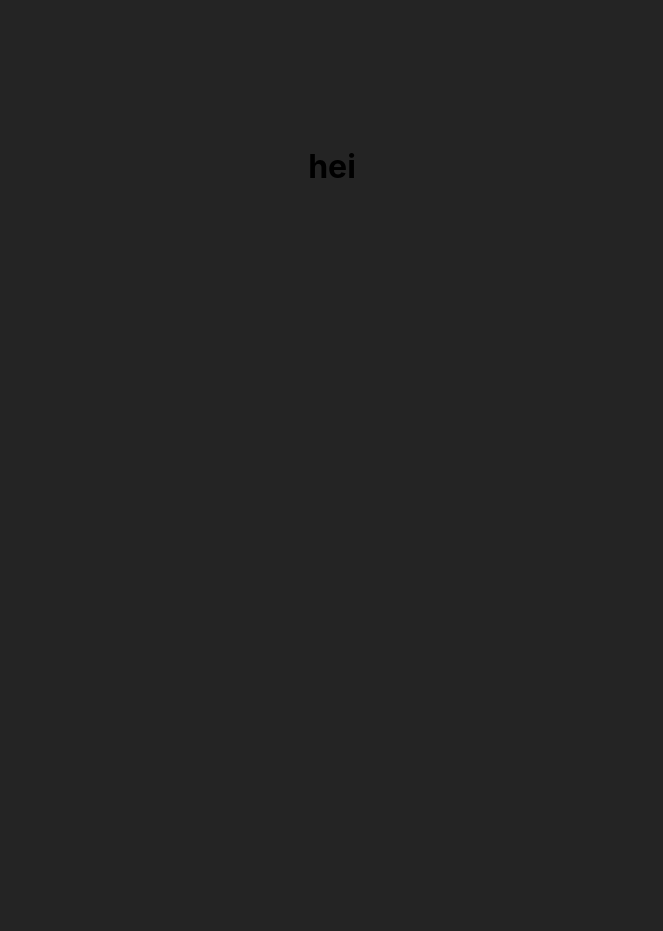
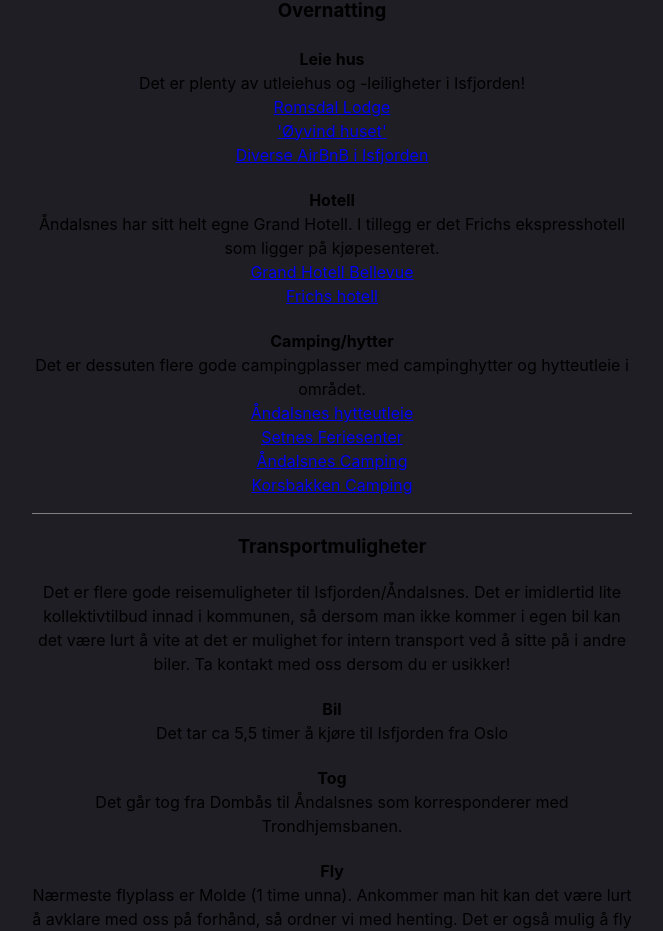
Before and after one commit to Henriksive/isabelleoghenrik, a React (Vite) app: page / in a window 1280 px wide. Shown: the part 233-1164 px from the top of the page, without its empty margins (308-971 px from the left). Before the commit the page ends 800 px from the top, so only its background shows below. Built offline with nearby package versions, Linux system fonts and the light colour scheme.

Commit message:
Legg til informasjon

```diff
--- a/src/App.css
+++ b/src/App.css
@@ -4,3 +4,11 @@
   padding: 2rem;
   text-align: center;
 }
+
+.frame {
+  width: 600px;
+}
+
+.subFrame {
+  border-bottom: 1px solid gray;
+}
--- a/src/App.tsx
+++ b/src/App.tsx
@@ -1,13 +1,100 @@
-import './App.css'
+import "./App.css";
 
 function App() {
   return (
     <>
-      <h1>
-        hei
-      </h1>
+      <div className="frame">
+        <h2>Vi gifter oss</h2>
+      </div>
+      <div className="frame">
+        <h2>Praktisk informasjon</h2>
+        <div className="subFrame">
+          <h3>Kjøreplan</h3>
+        </div>
+        <div className="subFrame">
+          <h3>Overnatting</h3>
+          <h4>Leie hus</h4>
+          <p>
+            Det er plenty av utleiehus og -leiligheter i Isfjorden!
+            <br />
+            <a href="https://www.romsdallodge.com/lodge/vaare-hus">
+              Romsdal Lodge
+            </a>
+            <br />
+            <a href="https://www.airbnb.no/rooms/4240538?location=Isfjorden&search_mode=regular_search&adults=1&check_in=2025-03-01&check_out=2025-03-06&children=0&infants=0&pets=0&source_impression_id=p3_1740313885_P3coDlbavpyb5_5K&previous_page_section_name=1001&federated_search_id=72cb00ae-5d94-409f-a4cd-7b3053c34492">
+              'Øyvind huset'
+            </a>
+            <br />
+            <a href="https://www.airbnb.no/s/Isfjorden/homes?refinement_paths%5B%5D=%2Fhomes&flexible_trip_lengths%5B%5D=one_week&monthly_start_date=2025-03-01&monthly_length=3&monthly_end_date=2025-06-01&price_filter_input_type=0&channel=EXPLORE&place_id=ChIJ00kSKlkKFEYRuc-yeJGO91I&acp_id=cf49dba9-b67d-4a17-b86f-066c42d9c579&date_picker_type=calendar&source=structured_search_input_header&search_type=user_map_move&query=Isfjorden&search_mode=regular_search&price_filter_num_nights=5&ne_lat=62.59292611424316&ne_lng=7.834470719110499&sw_lat=62.56779621916538&sw_lng=7.792287239204541&zoom=13.580386234185271&zoom_level=13.580386234185271&search_by_map=true&room_types%5B%5D=Entire%20home%2Fapt&selected_filter_order%5B%5D=room_types%3AEntire%20home%2Fapt&update_selected_filters=false">
+              Diverse AirBnB i Isfjorden
+            </a>
+          </p>
+          <h4>Hotell</h4>
+          <p>
+            Åndalsnes har sitt helt egne Grand Hotell. I tillegg er det Frichs
+            ekspresshotell som ligger på kjøpesenteret.
+            <br />
+            <a href="https://www.booking.com/hotel/no/grand-bellevue.no.html?aid=1288378&label=metagha-link-MRNO-hotel-302763_dev-desktop_los-1_bw-7_dow-Tuesday_defdate-1_room-0_gstadt-2_rateid-public_aud-0_gacid-21411124319_mcid-10_ppa-0_clrid-0_ad-1_gstkid-0_checkin-20250107_ppt-Co_lp-2578_r-16846583365757144399&sid=5a50fd4ef1b9222bc4565da8bd5eb2dd&all_sr_blocks=30276304_201687626_2_1_0_376383&checkin=2025-01-07&checkout=2025-01-08&dest_id=-251206&dest_type=city&dist=0&group_adults=2&group_children=0&hapos=1&highlighted_blocks=30276304_201687626_2_1_0_376383&hpos=1&matching_block_id=30276304_201687626_2_1_0_376383&no_rooms=1&req_adults=2&req_children=0&room1=A%2CA&sb_price_type=total&sr_order=popularity&sr_pri_blocks=30276304_201687626_2_1_0_376383_145860&srepoch=1735664547&srpvid=47ef77d0d9a108c3&type=total&ucfs=1&">
+              Grand Hotell Bellevue
+            </a>
+            <br />
+            <a href="https://www.booking.com/hotel/no/geist.no.html?aid=1288378&label=metagha-link-MRNO-hotel-4936020_dev-desktop_los-1_bw-56_dow-Sunday_defdate-0_room-0_gstadt-2_rateid-0_aud-0_gacid-21411124319_mcid-10_ppa-0_clrid-0_ad-1_gstkid-0_checkin-20250420_ppt-_lp-2578_r-16986873903886797023&sid=5a50fd4ef1b9222bc4565da8bd5eb2dd&all_sr_blocks=493602002_218092782_2_0_0&checkin=2025-04-20&checkout=2025-04-21&dest_id=-251206&dest_type=city&dist=0&group_adults=2&group_children=0&hapos=1&highlighted_blocks=493602002_218092782_2_0_0&hpos=1&matching_block_id=493602002_218092782_2_0_0&no_rooms=1&req_adults=2&req_children=0&room1=A%2CA&sb_price_type=total&sr_order=popularity&sr_pri_blocks=493602002_218092782_2_0_0__152600&srepoch=1740314406&srpvid=53ad5910a9970290&type=total&ucfs=1&">
+              Frichs hotell
+            </a>
+          </p>
+          <h4>Camping/hytter</h4>
+          <p>
+            Det er dessuten flere gode campingplasser med campinghytter og
+            hytteutleie i området.
+            <br />
+            <a href="https://www.booking.com/hotel/no/grand-bellevue.no.html?aid=1288378&label=metagha-link-MRNO-hotel-302763_dev-desktop_los-1_bw-7_dow-Tuesday_defdate-1_room-0_gstadt-2_rateid-public_aud-0_gacid-21411124319_mcid-10_ppa-0_clrid-0_ad-1_gstkid-0_checkin-20250107_ppt-Co_lp-2578_r-16846583365757144399&sid=5a50fd4ef1b9222bc4565da8bd5eb2dd&all_sr_blocks=30276304_201687626_2_1_0_376383&checkin=2025-01-07&checkout=2025-01-08&dest_id=-251206&dest_type=city&dist=0&group_adults=2&group_children=0&hapos=1&highlighted_blocks=30276304_201687626_2_1_0_376383&hpos=1&matching_block_id=30276304_201687626_2_1_0_376383&no_rooms=1&req_adults=2&req_children=0&room1=A%2CA&sb_price_type=total&sr_order=popularity&sr_pri_blocks=30276304_201687626_2_1_0_376383_145860&srepoch=1735664547&srpvid=47ef77d0d9a108c3&type=total&ucfs=1&">
+              Åndalsnes hytteutleie
+            </a>
+            <br />
+            <a href="https://www.visitsetnes.com/">Setnes Feriesenter</a>
+            <br />
+            <a href="https://www.andalsnes-camping.net/">Åndalsnes Camping</a>
+            <br />
+            <a href="https://korsbakkencamp.wixsite.com/korsbakkencamping">
+              Korsbakken Camping
+            </a>
+          </p>
+        </div>
+        <div className="subFrame">
+          <h3>Transportmuligheter</h3>
+          <p>
+            Det er flere gode reisemuligheter til Isfjorden/Åndalsnes. Det er
+            imidlertid lite kollektivtilbud innad i kommunen, så dersom man ikke
+            kommer i egen bil kan det være lurt å vite at det er mulighet for
+            intern transport ved å sitte på i andre biler. Ta kontakt med oss
+            dersom du er usikker!
+          </p>
+          <p>
+            <h4>Bil</h4>
+            <p>Det tar ca 5,5 timer å kjøre til Isfjorden fra Oslo</p>
+            <h4>Tog</h4>
+            <p>
+              Det går tog fra Dombås til Åndalsnes som korresponderer med
+              Trondhjemsbanen.
+            </p>
+            <h4>Fly</h4>
+            <p>
+              Nærmeste flyplass er Molde (1 time unna). Ankommer man hit kan det
+              være lurt å avklare med oss på forhånd, så ordner vi med henting.
+              Det er også mulig å fly til Ålesund og ta buss fra
+              Ålesund-Isfjorden
+            </p>
+          </p>
+        </div>
+        <div className="subFrame">
+          <h3>Kleskode</h3>
+        </div>
+      </div>
+      <div className="frame">
+        <h2>Ønskeliste</h2>
+      </div>
     </>
-  )
+  );
 }
 
-export default App
+export default App;
--- a/src/index.css
+++ b/src/index.css
@@ -4,15 +4,13 @@
   font-weight: 400;
 
   color-scheme: light dark;
-  background-color: #242424;
+  background-color: #1e1e24;
 
   font-synthesis: none;
   text-rendering: optimizeLegibility;
   -webkit-font-smoothing: antialiased;
   -moz-osx-font-smoothing: grayscale;
 }
-
-
 
 body {
   margin: 0;
@@ -21,3 +19,11 @@
   min-width: 320px;
   min-height: 100vh;
 }
+
+h4 {
+  margin-bottom: 0px;
+}
+
+p {
+  margin-top: 0px;
+}
```
Also changed, not shown: 1 other file (tests, documents, lock files or other folders).
